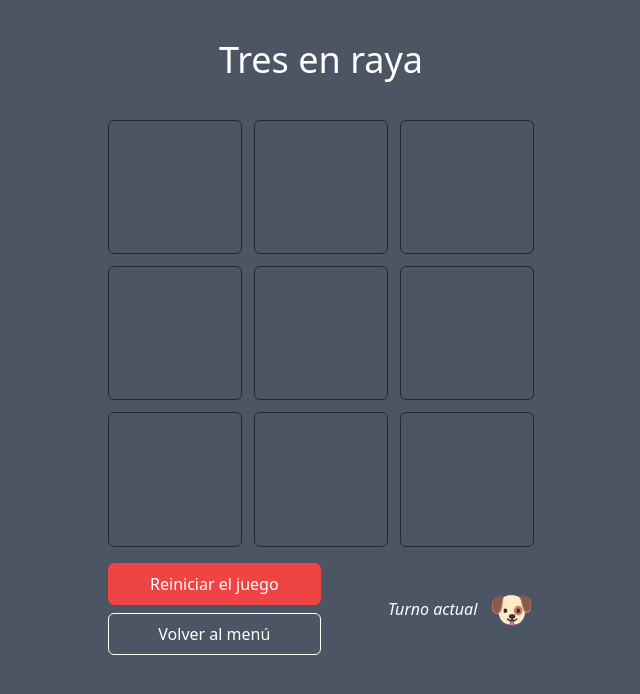
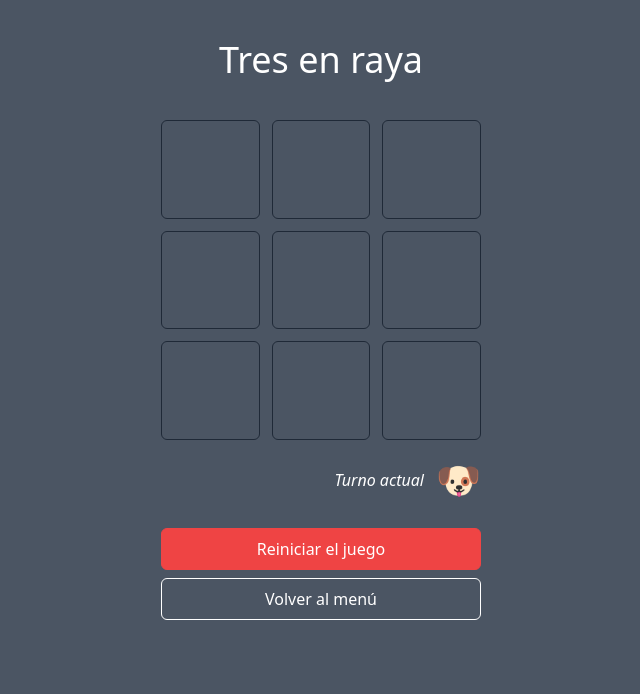
Before and after one commit to ransilad/tres-en-raya.ransilad.com, a React (Vite) app: page / in a window 1280 px wide. Both pictures are taken after a click on the button "Local". Shown: the top 694 px of the page, without its empty margins (319-959 px from the left). Built offline with nearby package versions, Linux system fonts and the light colour scheme.

Commit message:
Minor improvements

```diff
--- a/src/components/Dashboard.jsx
+++ b/src/components/Dashboard.jsx
@@ -4,15 +4,16 @@ import confetti from 'canvas-confetti'
 import { Square } from './Square'
 import { checkEndGame, checkWinnerFrom, getBotMoveHard, getBotMoveLow } from '../services/utils'
 import { ResetButton } from './ResetButton'
-import { Modal } from './Modal'
 import { OutlineButton } from './OutlineButton'
 import MainContext from '../context/MainContext'
+import { Alert } from './Alert.jsx'
 
 export const Dashboard = ({ bot }) => {
   const { setStep, level, players } = useContext(MainContext)
   const [board, setBoard] = useState(Array(9).fill(null))
   const [turn, setTurn] = useState(players.X)
   const [winner, setWinner] = useState(null)
+  const [winnerCombo, setWinnerCombo] = useState([])
 
   const updateBoard = (index) => {
     if (board[index] || winner) return
@@ -24,8 +25,9 @@ export const Dashboard = ({ bot }) => {
     const newTurn = turn === players.X ? players.O : players.X
     setTurn(newTurn)
 
-    const newWinner = checkWinnerFrom(newBoard)
+    const { winner: newWinner, combo } = checkWinnerFrom(newBoard)
     if (newWinner) {
+      setWinnerCombo(combo)
       setWinner(newWinner)
       confetti()
     } else if (checkEndGame(newBoard)) {
@@ -49,6 +51,7 @@ export const Dashboard = ({ bot }) => {
     setBoard(Array(9).fill(null))
     setTurn(players.X)
     setWinner(null)
+    setWinnerCombo([])
   }
 
   return (
@@ -61,41 +64,29 @@ export const Dashboard = ({ bot }) => {
               index={index}
               square={square}
               updateBoard={updateBoard}
+              opacity={winner ? winnerCombo.includes(index) ? 1 : 0.2 : null}
             />
           ))}
         </div>
       </section>
-      <section className='mt-4 flex justify-between flex-col md:flex-row'>
-        <div className='w-full md:w-1/2 order-2 md:order-1 mt-5 md:mt-0 flex justify-end flex-col gap-5 md:gap-2'>
+
+      {winner && <Alert winner={winner} title="Felicidades!" description="Has ganado la partida" />}
+      {winner === false && <Alert title="Nadie ha ganado" description="¡Inténtalo nuevamente!" />}
+
+      <section className='my-5 flex justify-between flex-col md:flex-row'>
+        <div className='w-full order-2 md:order-1 flex justify-end flex-col gap-5 md:gap-2'>
+          {winner === null && (
+            <div className='w-full flex md:justify-end items-center gap-3 mb-5'>
+              <div className="text-white italic">Turno actual</div>
+              <div className="text-4xl">{turn}</div>
+            </div>
+          )}
           <ResetButton resetGame={resetGame} />
-          <OutlineButton handleClick={() => {
-            setStep(0)
-          }}>
+          <OutlineButton handleClick={() => setStep(0)}>
             Volver al menú
           </OutlineButton>
         </div>
-        <div className='w-full md:w-1/2 flex md:justify-end items-center gap-3 order-1 md:order-2'>
-          <div className="text-white italic">Turno actual</div>
-          <div className="text-4xl">{turn}</div>
-        </div>
       </section>
-
-      {winner && (
-        <Modal
-          title="Felicidades"
-          description={`El jugador ${winner} ha ganado la partida`}
-          handleBtnMessage="Reiniciar el juego"
-          handleBtnClick={resetGame}
-        />
-      )}
-      {winner === false && (
-        <Modal
-          title="Wow..."
-          description="Nadie ha ganado, a empezar de nuevo"
-          handleBtnMessage="Reiniciar el juego"
-          handleBtnClick={resetGame}
-        />
-      )}
     </>
   )
 }
--- a/src/components/Square.jsx
+++ b/src/components/Square.jsx
@@ -1,8 +1,9 @@
-export const Square = ({ square, index, updateBoard }) => {
+export const Square = ({ square, index, updateBoard, opacity }) => {
   return (
     <div
       onClick={() => updateBoard(index)}
-      className='aspect-square border border-gray-800 rounded-md text-white text-5xl md:text-8xl flex items-center justify-center cursor-pointer'
+      className='aspect-square border border-gray-800 rounded-md text-white text-5xl md:text-6xl lg:text-7xl flex items-center justify-center cursor-pointer'
+      style={{ opacity }}
     >
       {square}
     </div>
--- a/src/container/MainContainer.jsx
+++ b/src/container/MainContainer.jsx
@@ -9,7 +9,7 @@ export const MainContainer = () => {
   const { step, bot } = useContext(MainContext)
 
   return (
-    <div className="w-3/4 md:w-2/3 lg:w-1/3 mx-auto">
+    <div className="w-3/4 md:w-1/3 lg:w-1/4 mx-auto">
       <h1 className="text-white text-4xl font-normal pb-10 text-center">Tres en raya</h1>
 
       {step === 0 && (
--- a/src/services/utils.js
+++ b/src/services/utils.js
@@ -4,10 +4,10 @@ export const checkWinnerFrom = (boardToCheck) => {
   for (const combo of WINNER_COMBOS) {
     const [a, b, c] = combo
     if (boardToCheck[a] && boardToCheck[a] === boardToCheck[b] && boardToCheck[a] === boardToCheck[c]) {
-      return boardToCheck[a]
+      return { winner: boardToCheck[a], combo: [a, b, c] }
     }
   }
-  return null
+  return { winner: false, combo: [] }
 }
 
 export const checkEndGame = (newBoard) => {
```
